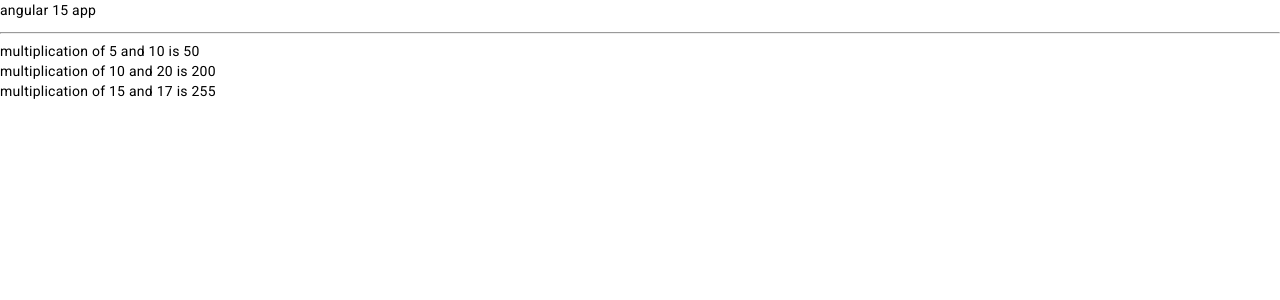
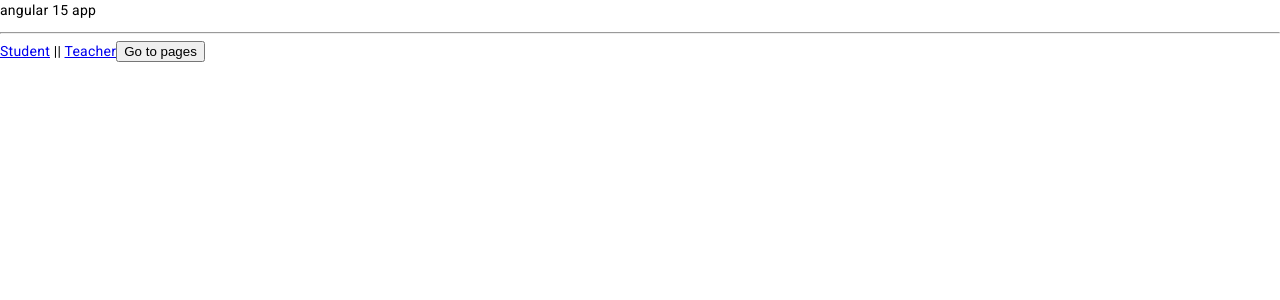
Before and after one commit to ahdianmirza/angular-practice, an Angular app: page / in a window 1280 px wide. Shown: the top 300 px of the page. Built offline with nearby package versions, Linux system fonts and the light colour scheme.

Commit message:
router outlet

```diff
--- a/src/app/app.component.html
+++ b/src/app/app.component.html
@@ -2,6 +2,8 @@
 
 <hr>
 
-<div *ngFor="let num of numberArray">
-  multiplication of {{ num.num1 }} and {{ num.num2 }} is {{ num.num1 | multiplication : num.num2 }}
-</div>
+<a [routerLink]="['/student']">Student</a> ||
+<a [routerLink]="['/teacher']">Teacher</a>
+
+<button (click)="dynamicRouter('student')">Go to pages</button>
+<router-outlet></router-outlet>
--- a/src/app/app.component.ts
+++ b/src/app/app.component.ts
@@ -1,4 +1,5 @@
 import { Component } from '@angular/core';
+import { Router } from '@angular/router';
 
 @Component({
   selector: 'app-root',
@@ -7,22 +8,14 @@ import { Component } from '@angular/core';
 })
 export class AppComponent {
   title: string = 'angular 15 app';
-  numberArray: any[] = [];
 
-  constructor() {
-    this.numberArray = [
-      {
-        num1: 5,
-        num2: 10,
-      },
-      {
-        num1: 10,
-        num2: 20,
-      },
-      {
-        num1: 15,
-        num2: 17,
-      },
-    ];
+  constructor(private router: Router) {}
+
+  dynamicRouter(linkName: string) {
+    if (linkName == 'student') {
+      this.router.navigate(['/student']);
+    } else {
+      this.router.navigate(['/teacher']);
+    }
   }
 }
```
Also changed, not shown: src/app/app-routing.module.ts (+8 -3 lines).
